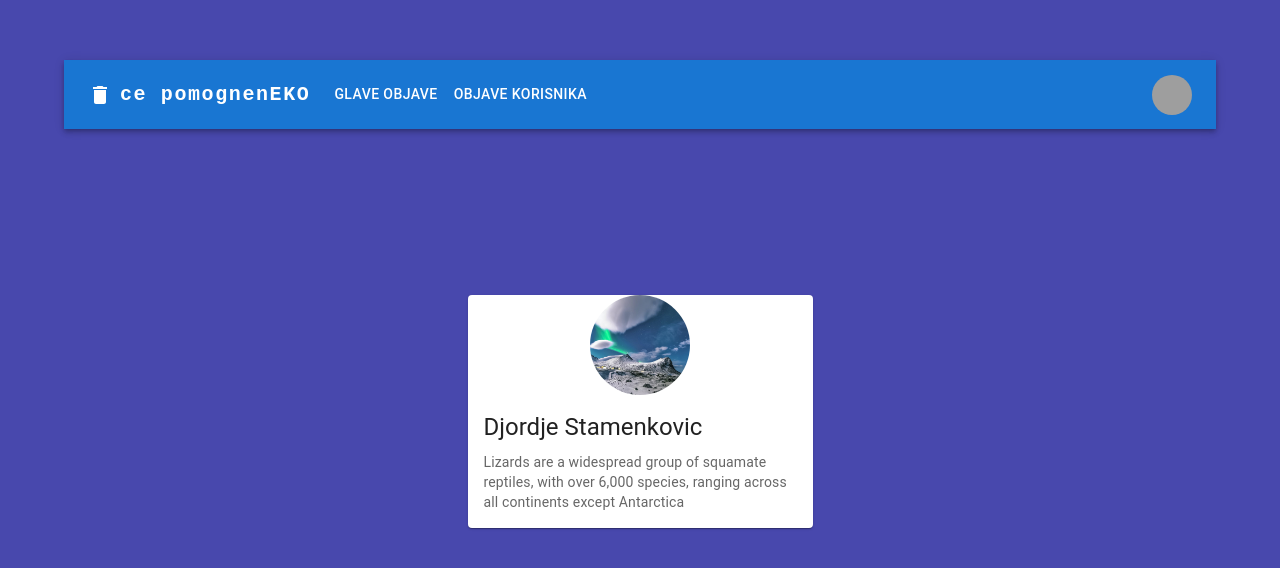
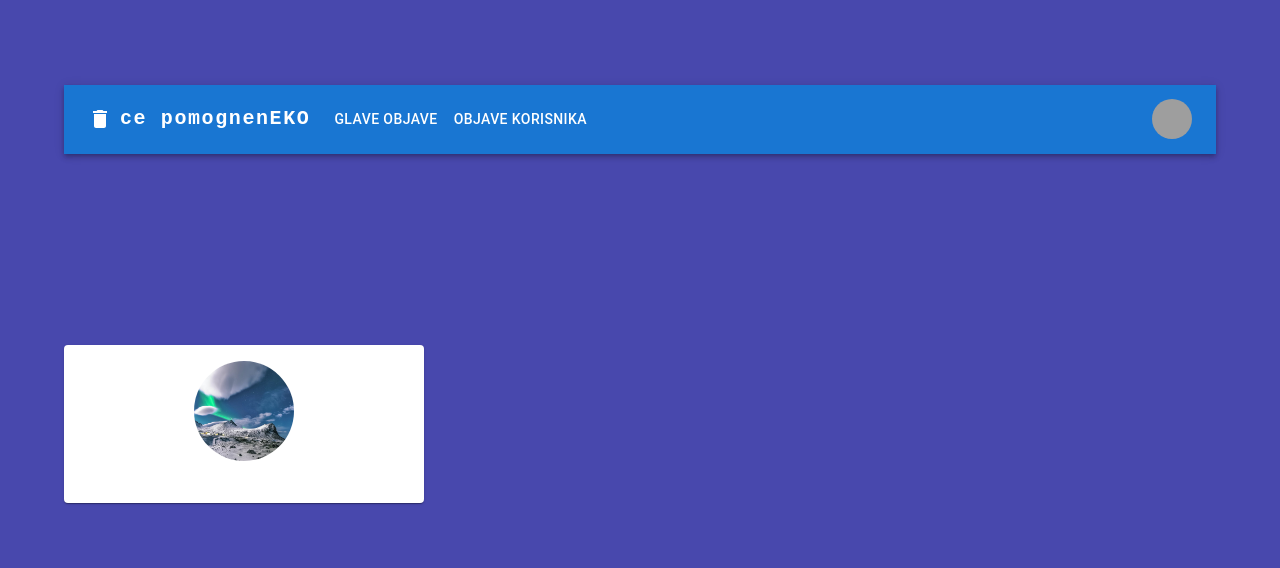
Before and after one commit to enicaaaa/r-solutions, a React (Create React App) app in the folder cepomogneneko/: page /profile in a window 1280 px wide. Shown: the part 106-674 px from the top of the page. Built offline with nearby package versions, Linux system fonts and the light colour scheme; grey boxes are pictures that could not be loaded.

Commit message:
djoks: updateded profile component

```diff
--- a/cepomogneneko/src/components/Profile.js
+++ b/cepomogneneko/src/components/Profile.js
@@ -3,41 +3,52 @@ import "../styles/Profile.scss";
 import Card from "@mui/material/Card";
 import CardContent from "@mui/material/CardContent";
 import Typography from "@mui/material/Typography";
-import { CardActionArea, Container } from "@mui/material";
+import Divider from "@mui/material/Divider";
 import { Avatar } from "@mui/material";
 import nature from "../assets/images/nature.jpeg";
-import { Stack } from "@mui/system";
-// import { Stack } from "@mui/material/Stack";
+import Stack from "@mui/material/Stack";
 
 const Profile = () => {
   return (
-    <Stack
-      direction="row"
-      sx={{ justifyContent: "center" }}
-      // className="profile"
-    >
-      <Card sx={{ maxWidth: 345 }}>
-        <CardActionArea>
-          <Stack alignItems="center">
+//     <Stack
+//       // direction="row"
+//       sx={{ justifyContent: "center" }}
+//     >
+//       <Card sx={{ maxWidth: 345 }}>
+//         <CardActionArea>
+//           <Stack alignItems="center">
+//             <Avatar
+//               alt="Remy Sharp"
+//               src={nature}
+//               sx={{ width: 100, height: 100 }}
+//             />
+//           </Stack>
+//           <CardContent>
+//             <Typography gutterBottom variant="h5" component="div">
+//               Djordje Stamenkovic
+//             </Typography>
+//             <Typography variant="body2" color="text.secondary">
+//               Lizards are a widespread group of squamate reptiles, with over
+//               6,000 species, ranging across all continents except Antarctica
+//             </Typography>
+//           </CardContent>
+//         </CardActionArea>
+//       </Card>
+//     </Stack>
+//   );
+// };
+  <Card sx={{ maxWidth: "360px"}}>
+    <CardContent>
+      <Stack direction="column" alignItems="center">
         <Avatar
           alt="Remy Sharp"
           src={nature}
           sx={{ width: 100, height: 100 }}
         />
+        <br/>
       </Stack>
-          <CardContent>
-            <Typography gutterBottom variant="h5" component="div">
-              Djordje Stamenkovic
-            </Typography>
-            <Typography variant="body2" color="text.secondary">
-              Lizards are a widespread group of squamate reptiles, with over
-              6,000 species, ranging across all continents except Antarctica
-            </Typography>
     </CardContent>
-        </CardActionArea>
   </Card>
-    </Stack>
-  );
-};
-
+  )
+}
 export default Profile;
```
Lines whose indentation alone changed are shown as unchanged.
